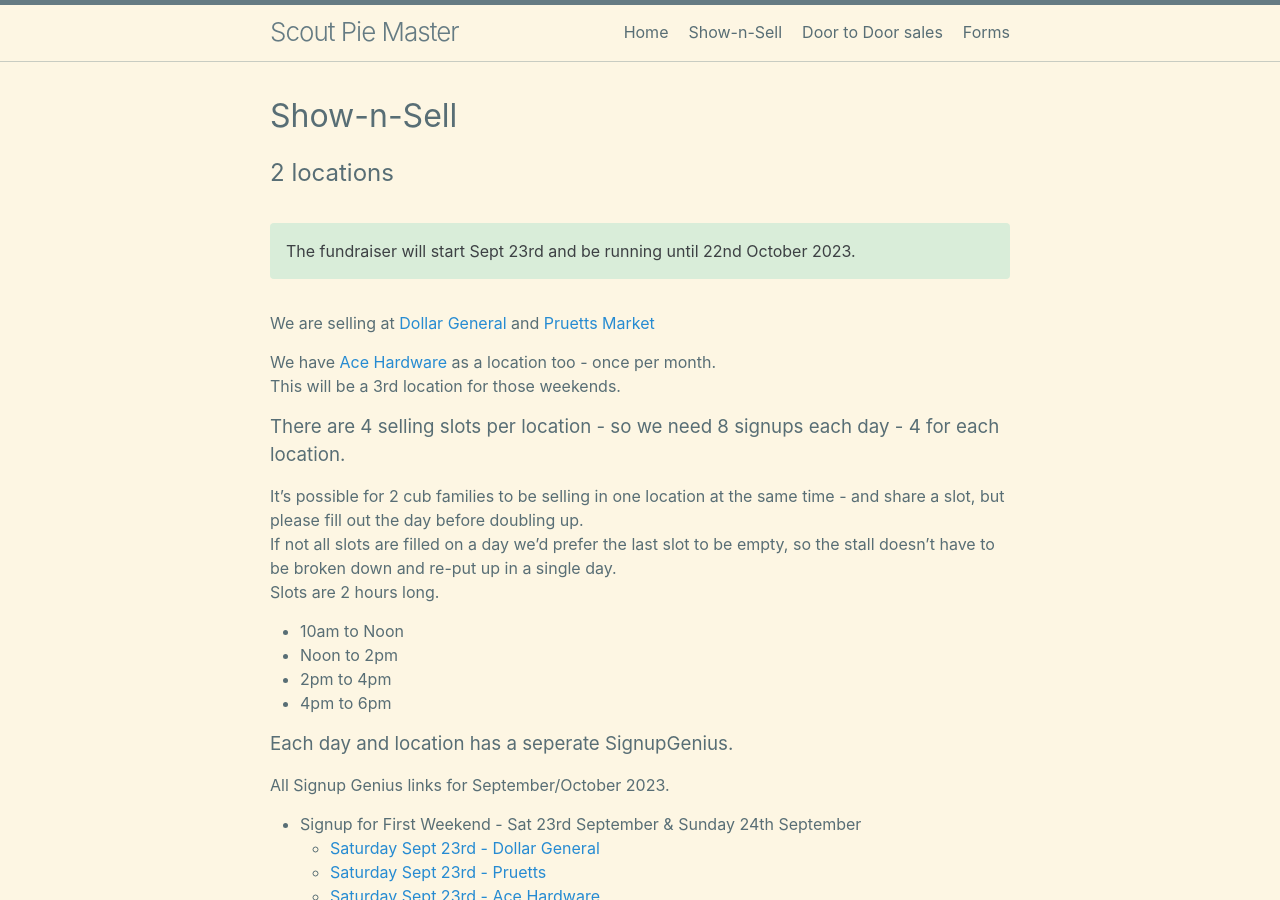
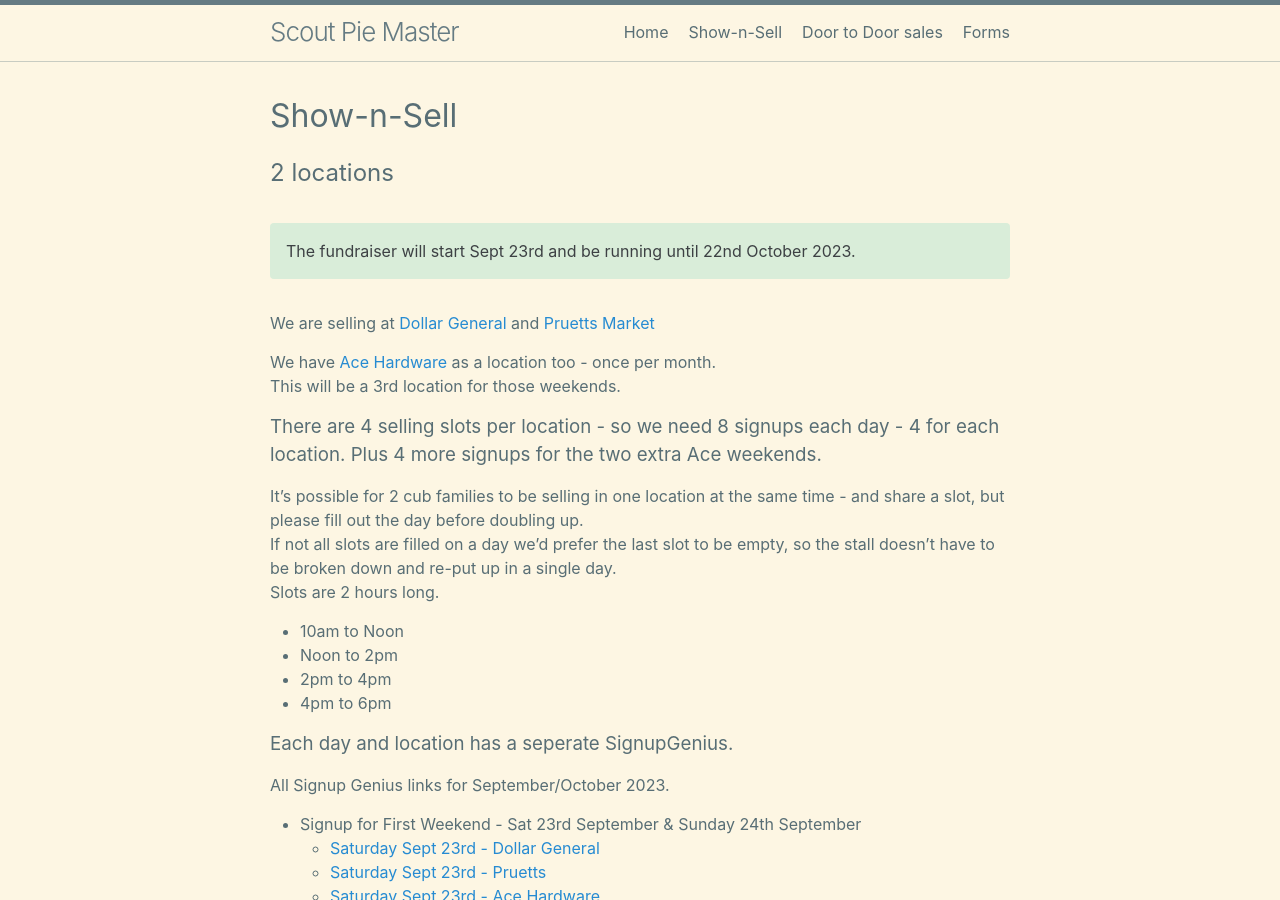
Before and after one commit to CodeJourneymen/scoutpiemaster, a Jekyll site: the page built from shownsell.md, in a window 1280 px wide and 900 px high. Built offline with Jekyll 4.4.1, drawn with Linux system fonts in a browser that asks for light colours.

Commit message:
Update shownsell.md

```diff
--- a/shownsell.md
+++ b/shownsell.md
@@ -14,7 +14,7 @@ We are selling at [Dollar General](https://www.google.com/maps/place/Dollar+Gene
 We have [Ace Hardware](https://www.google.com/maps/place/Elder's+Ace+Hardware-+Walden/@35.1546421,-85.319739,17z/data=!3m1!4b1!4m6!3m5!1s0x8860f5a6f5c443f7:0x1c7c9b0e2a8c4c0!8m2!3d35.1546421!4d-85.3171587!16s%2Fg%2F1tdwl729?entry=ttu) as a location too - once per month. <br/>
 This will be a 3rd location for those weekends.
 
-### There are 4 selling slots per location  - so we need 8 signups each day - 4 for each location.
+### There are 4 selling slots per location  - so we need 8 signups each day - 4 for each location. Plus 4 more signups for the two extra Ace weekends.
 
 It's possible for 2 cub families to be selling in one location at the same time - and share a slot, but please fill out the day before doubling up.<br/>
 If not all slots are filled on a day we'd prefer the last slot to be empty, so the stall doesn't have to be broken down and re-put up in a single day.<br/>
```
